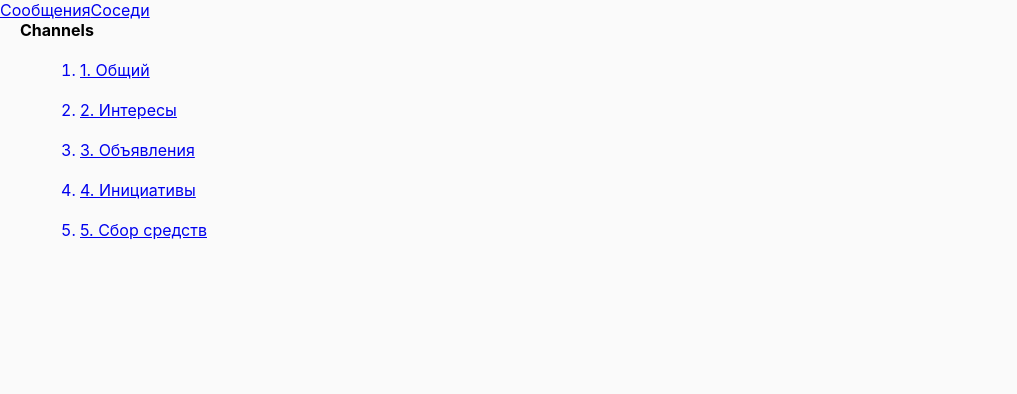
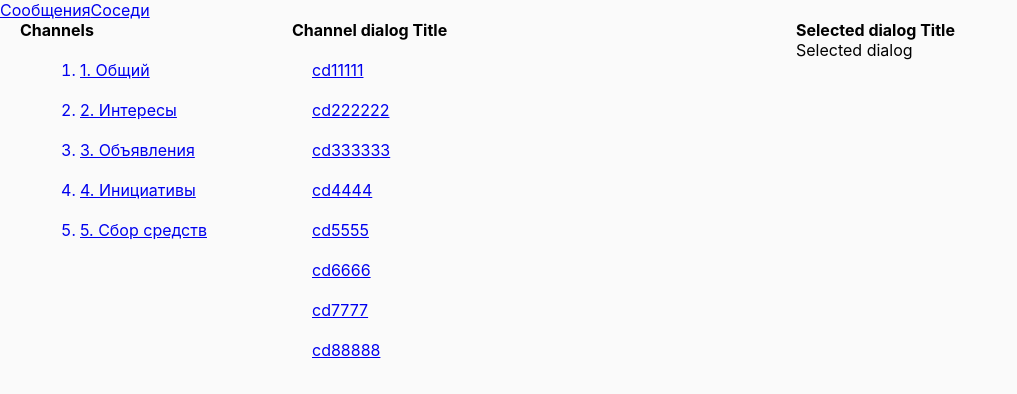
Before and after one commit to ALPOFF/moi-dvor, a React (Create React App) app: page /messages/dialogs/channelId/1 in a window 1280 px wide. Shown: the top 394 px of the page, without its empty margins (0-1017 px from the left). Built offline with nearby package versions, Linux system fonts and the light colour scheme.

Commit message:
routing header

```diff
--- a/src/App.js
+++ b/src/App.js
@@ -5,6 +5,7 @@ import Channel from "./components/Channel/Channel";
 import ChannelDialogs from "./components/Channel/ChannelDialogs/ChannelDialogs";
 import SelectedDialog from "./components/Channel/SelectedDialog/SelectedDialog";
 import {Route} from "react-router-dom";
+import BodyContainer from "./components/Channel/BodyContainer";
 
 const App = () => {
     const [channelList, setChannelList] = useState([]);
@@ -26,11 +27,8 @@ const App = () => {
     return (
         <div className="AppContainer">
             <Header/>
-            <div className="Channel">
-                <Route path='/' render={() => <div className="ChannelItem" style={{flex: 1}}><Channel/></div>}/>
-                <Route path='/dialogs/:channelId?/' render={() => <div className="ChannelItem" style={{flex: 2}}><ChannelDialogs/></div>}/>
-                <Route path='/dialogs/channelId/:dialogId?' render={() => <div className="ChannelItem" style={{flex: 2}}><SelectedDialog/></div>}/>
-            </div>
+            <Route path='/messages' render={() => <BodyContainer/>}/>
+            <Route path='/neighbors' render={() => <div><h1>dfsdfds</h1></div>}/>
         </div>
     )
 };
--- /dev/null
+++ b/src/components/Channel/BodyContainer.jsx
@@ -0,0 +1,17 @@
+import React from "react";
+import Channel from "./Channel";
+import ChannelDialogs from "./ChannelDialogs/ChannelDialogs";
+import SelectedDialog from "./SelectedDialog/SelectedDialog";
+import {Route} from "react-router-dom";
+
+const BodyContainer = () => {
+    return (
+        <div className="Channel">
+            <Route path='/messages/' render={() => <div className="ChannelItem" style={{flex: 1}}><Channel/></div>}/>
+            <Route path='/messages/dialogs/:channelId?/' render={() => <div className="ChannelItem" style={{flex: 2}}><ChannelDialogs/></div>}/>
+            <Route path='/messages/dialogs/channelId/:dialogId?' render={() => <div className="ChannelItem" style={{flex: 2}}><SelectedDialog/></div>}/>
+        </div>
+    )
+};
+
+export default BodyContainer;
--- a/src/components/Channel/Channel.jsx
+++ b/src/components/Channel/Channel.jsx
@@ -14,7 +14,7 @@ const Channel = () => {
         <div>
             <h4>Channels</h4>
             <ol>
-            {chnlist.map(c => <NavLink to={"/dialogs/" + c.ch_id}>
+            {chnlist.map(c => <NavLink to={"/messages/dialogs/" + c.ch_id}>
                 <li style={{margin: '20px'}}>{c.ch_title}</li>
             </NavLink>)}
             </ol>
--- a/src/components/Channel/ChannelDialogs/ChannelDialogs.jsx
+++ b/src/components/Channel/ChannelDialogs/ChannelDialogs.jsx
@@ -16,7 +16,7 @@ const ChannelDialogs = () => {
     return (
         <div>
             <h4>Channel dialog Title</h4>
-            {chndlg.map(c => <NavLink to={"/dialogs/channelId/" + c.chndlg_id}>
+            {chndlg.map(c => <NavLink to={"/messages/dialogs/channelId/" + c.chndlg_id}>
                 <div style={{margin: '20px'}}>{c.chndlg_title}</div>
             </NavLink>)}
         </div>
--- a/src/components/Header/Header.jsx
+++ b/src/components/Header/Header.jsx
@@ -5,12 +5,12 @@ import {NavLink} from "react-router-dom";
 const Header = () => {
     return (
         <div className="header">
-            <NavLink className="navbar_item_container" to="/messages">
-                <div className="menutext">Сообщения</div>
+            <NavLink to="/messages">
+                <div>Сообщения</div>
             </NavLink>
 
-            <NavLink className="navbar_item_container" to="/neighbors">
-                <div className="menutext">Соседи</div>
+            <NavLink to="/neighbors">
+                <div>Соседи</div>
             </NavLink>
         </div>
     )
```
